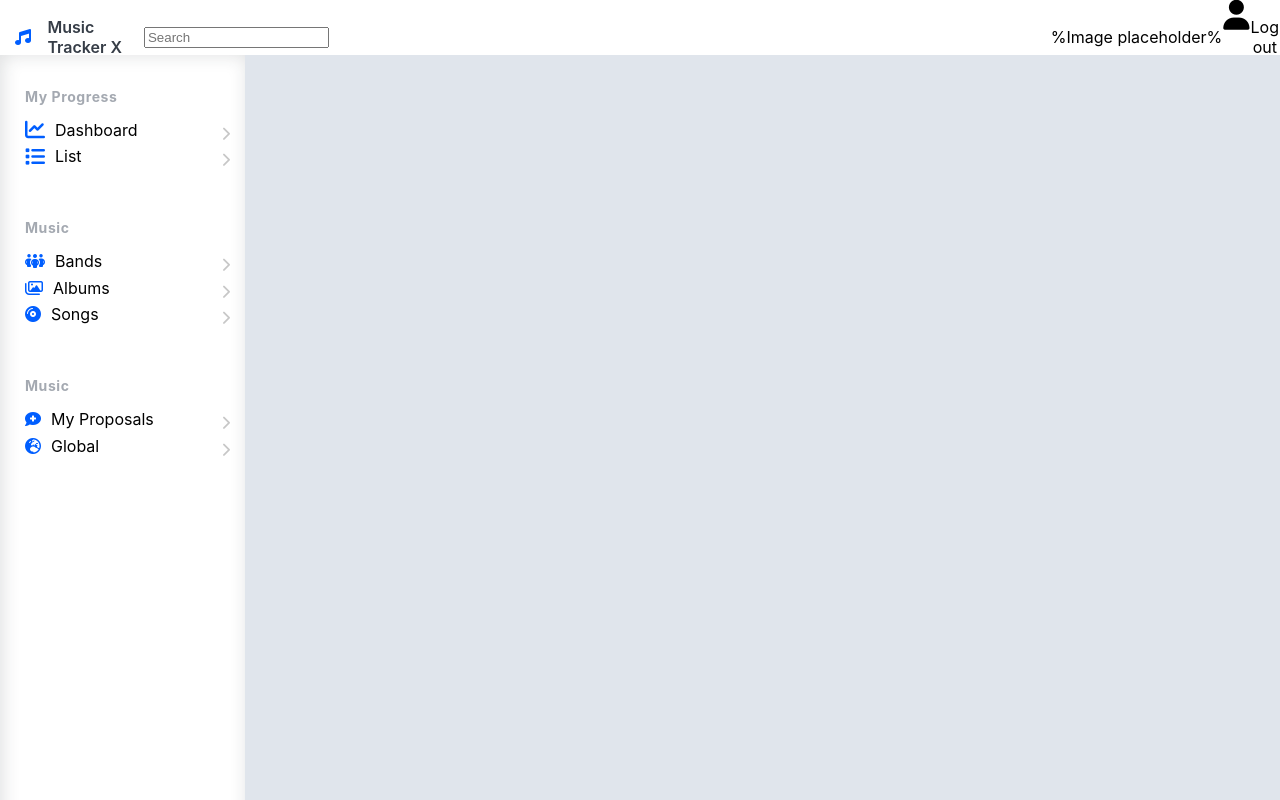
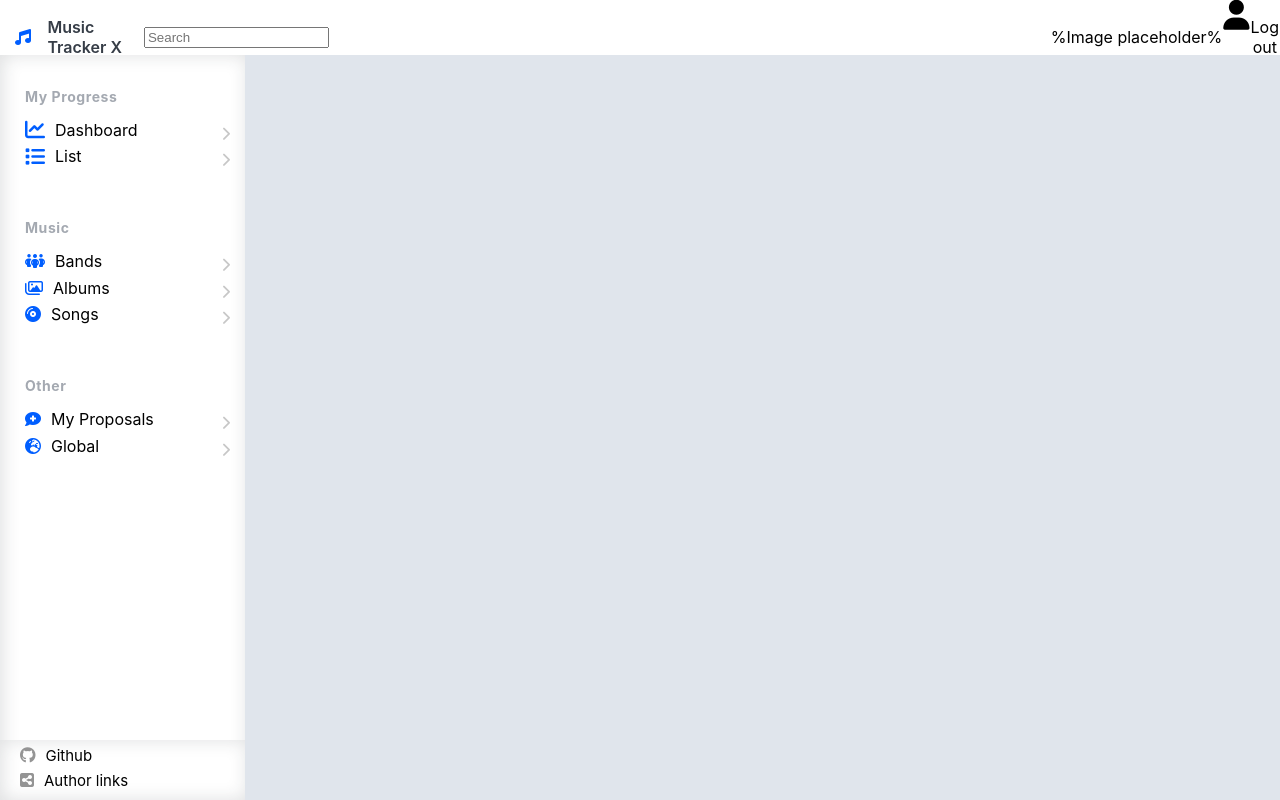
Before and after one commit to Shauf-Dynamics/TrackerX, an Angular app in the folder Client/trackerx-app/: page /dashboard in a window 1280 px wide. Built offline with nearby package versions, Linux system fonts and the light colour scheme.

Commit message:
TRAC-29 Complete markup and styling of sidebar and footer

```diff
--- a/Client/trackerx-app/src/app/modules/navigation/side-bar/side-bar.component.css
+++ b/Client/trackerx-app/src/app/modules/navigation/side-bar/side-bar.component.css
@@ -10,6 +10,26 @@ main {
     margin-top: 55px;
     padding-left: 25px;
     box-shadow: inset 2.4px 0px 18px 0px rgba(33, 40, 50, 0.15)
+}
+
+footer {
+    background-color: #ffffff;
+    box-shadow: inset 2.4px 0px 18px 0px rgba(33, 40, 50, 0.15);
+    position: fixed;
+    left: 0;
+    bottom: 0;
+    width: 245px;
+    height: 60px;
+}
+
+footer div {
+    margin-left: 20px;
+    margin-top: 5px;
+}
+
+footer span {
+    padding-left: 10px;
+    font-size: 15px;
 }
 
 .tx-sb-header-text {
--- a/Client/trackerx-app/src/app/modules/navigation/side-bar/side-bar.component.html
+++ b/Client/trackerx-app/src/app/modules/navigation/side-bar/side-bar.component.html
@@ -24,7 +24,7 @@
         </div>
         <div>
             <i class="fa-regular fa-images" style="color: #005eff;"></i>
-            <span>Albums </span>
+            <span>Albums</span>
             <i class="fa-solid fa-chevron-right fa-sm tx-nav-arrow" style="color: #c7c7c7;"></i>
         </div>
         <div>
@@ -36,7 +36,7 @@
     <br>
     <br>
     <div class="tx-sb-nav">
-        <p class="tx-sb-header-text">Music</p>
+        <p class="tx-sb-header-text">Other</p>
         <div>
             <i class="fa-solid fa-comment-medical" style="color: #005eff;"></i>
             <span>My Proposals</span>
@@ -48,4 +48,14 @@
             <i class="fa-solid fa-chevron-right fa-sm tx-nav-arrow" style="color: #c7c7c7;"></i>
         </div>
     </div>
+    <footer>
+        <div>
+            <i class="fa-brands fa-github" style="color: #949494;"></i>
+            <span>Github</span>
+        </div>
+        <div>
+            <i class="fa-solid fa-square-share-nodes" style="color: #949494;"></i>
+            <span>Author links</span>
+        </div>
+    </footer>
 </main>
```
